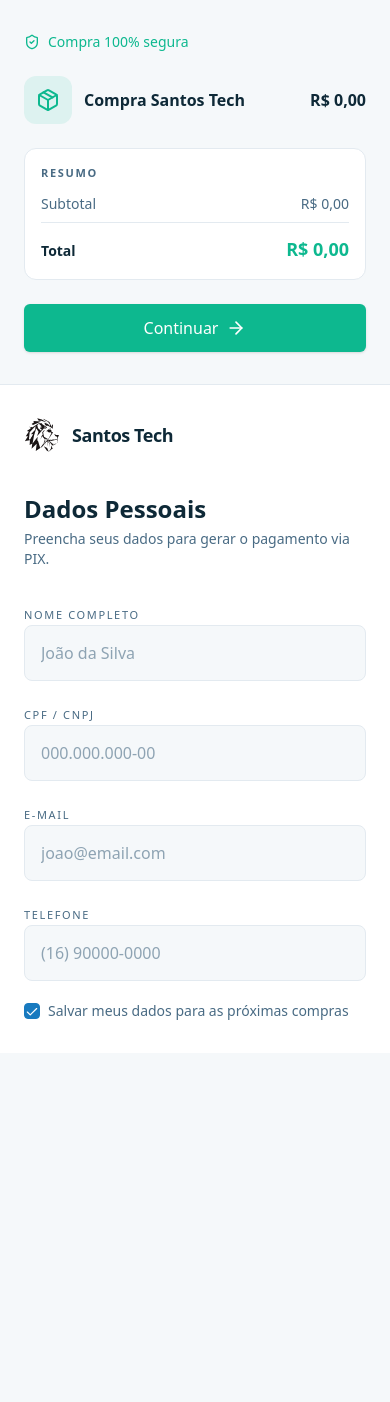
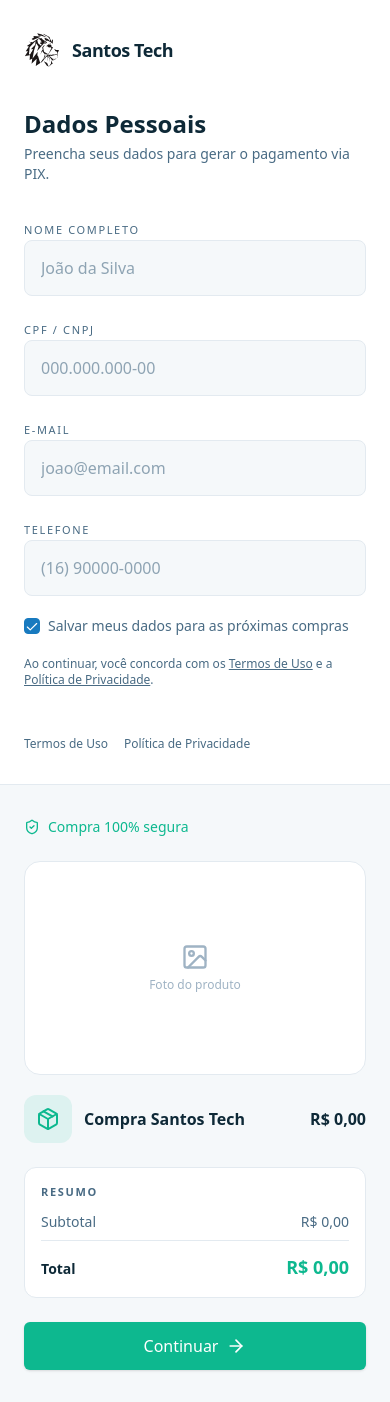
Before and after one commit to Guilhermeb-Ferrarezi/santos-tech-infra, a React (Vite) app in the folder apps/pay-web/: page /cart in a window 390 px wide. Before the commit the page ends 1053 px from the top, so only its background shows below. Built offline with nearby package versions, Linux system fonts and the light colour scheme; no server answers.

Commit message:
feat(pay-web): checkout com links legais (aceite + rodapé), espaço de foto do produto no resumo e ordem invertida no mobile

```diff
--- a/apps/pay-web/src/components/CheckoutShell.tsx
+++ b/apps/pay-web/src/components/CheckoutShell.tsx
@@ -9,19 +9,39 @@ export function CheckoutShell({ left, right }: { left: ReactNode; right: ReactNo
   return (
     <div className="min-h-screen w-full bg-white">
       <div className="mx-auto flex min-h-screen w-full max-w-7xl flex-col lg:flex-row">
-        {/* Coluna esquerda — conteúdo da etapa (maior, branca) */}
-        <main className="order-2 flex-1 px-6 py-8 sm:px-10 sm:py-12 lg:order-1 lg:basis-[60%] lg:px-14 lg:py-14">
+        {/* Coluna esquerda — conteúdo da etapa (maior, branca).
+            No mobile fica EM CIMA (order-1); no desktop, à esquerda. */}
+        <main className="order-1 flex-1 px-6 py-8 sm:px-10 sm:py-12 lg:basis-[60%] lg:px-14 lg:py-14">
           <div className="mx-auto w-full max-w-2xl">
             <header className="mb-10 flex items-center gap-3">
               <img src="/logo-santostech.svg" alt="Santos Tech" className="h-9 w-9" />
               <span className="text-lg font-bold tracking-tight text-[#0e2937]">Santos Tech</span>
             </header>
             {left}
+            <footer className="mt-12 flex flex-wrap gap-x-4 gap-y-1 text-xs text-[#496b84]">
+              <a
+                href="https://santos-tech.com/termos"
+                target="_blank"
+                rel="noopener noreferrer"
+                className="hover:text-[#0067be] hover:underline"
+              >
+                Termos de Uso
+              </a>
+              <a
+                href="https://santos-tech.com/privacidade"
+                target="_blank"
+                rel="noopener noreferrer"
+                className="hover:text-[#0067be] hover:underline"
+              >
+                Política de Privacidade
+              </a>
+            </footer>
           </div>
         </main>
 
-        {/* Coluna direita — resumo do pedido (cinza-claro) */}
-        <aside className="order-1 border-b border-[#e3eaf0] bg-[#f5f8fa] px-6 py-8 sm:px-10 lg:order-2 lg:basis-[40%] lg:border-b-0 lg:border-l lg:py-16">
+        {/* Coluna direita — resumo do pedido (cinza-claro), fundo preenchido por
+            toda a coluna. No mobile fica EMBAIXO (order-2). */}
+        <aside className="order-2 border-t border-[#e3eaf0] bg-[#f5f8fa] px-6 py-8 sm:px-10 lg:basis-[40%] lg:border-t-0 lg:border-l lg:py-16">
           <div className="mx-auto w-full max-w-sm lg:sticky lg:top-16">{right}</div>
         </aside>
       </div>
--- a/apps/pay-web/src/components/OrderSummary.tsx
+++ b/apps/pay-web/src/components/OrderSummary.tsx
@@ -1,5 +1,5 @@
 import type { ReactNode } from "react";
-import { Package } from "lucide-react";
+import { Package, Image as ImageIcon } from "lucide-react";
 import { formatBRL } from "../lib/format";
 import { SecuritySeal } from "./CheckoutShell";
 
@@ -7,6 +7,7 @@ export interface OrderItem {
   name: string;
   priceCents: number;
   quantity: number;
+  imageUrl?: string;
 }
 
 // OrderSummary — conteúdo fixo da coluna direita: selo de segurança, identificação
@@ -26,6 +27,20 @@ export function OrderSummary({
   return (
     <div>
       <SecuritySeal />
+
+      {/* Foto do produto */}
+      <div className="mb-5 aspect-[16/10] w-full overflow-hidden rounded-2xl border border-[#e3eaf0] bg-white">
+        {main?.imageUrl ? (
+          <img src={main.imageUrl} alt={main.name} className="h-full w-full object-cover" />
+        ) : (
+          <div className="grid h-full w-full place-items-center text-[#9fb3c4]">
+            <div className="flex flex-col items-center gap-1.5">
+              <ImageIcon className="size-7" aria-hidden />
+              <span className="text-xs">Foto do produto</span>
+            </div>
+          </div>
+        )}
+      </div>
 
       {/* Identificação do produto */}
       <div className="flex items-center gap-3">
--- a/apps/pay-web/src/components/PersonalDataForm.tsx
+++ b/apps/pay-web/src/components/PersonalDataForm.tsx
@@ -93,6 +93,27 @@ export function PersonalDataForm({
         />
         Salvar meus dados para as próximas compras
       </label>
+      <p className="text-xs text-[#496b84]">
+        Ao continuar, você concorda com os{" "}
+        <a
+          href="https://santos-tech.com/termos"
+          target="_blank"
+          rel="noopener noreferrer"
+          className="underline hover:text-[#0067be]"
+        >
+          Termos de Uso
+        </a>{" "}
+        e a{" "}
+        <a
+          href="https://santos-tech.com/privacidade"
+          target="_blank"
+          rel="noopener noreferrer"
+          className="underline hover:text-[#0067be]"
+        >
+          Política de Privacidade
+        </a>
+        .
+      </p>
     </form>
   );
 }
```
